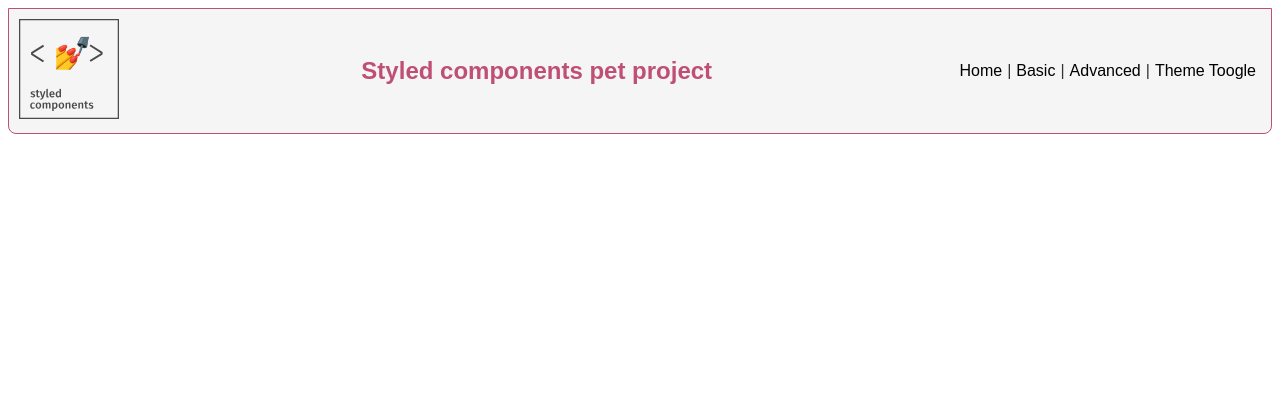
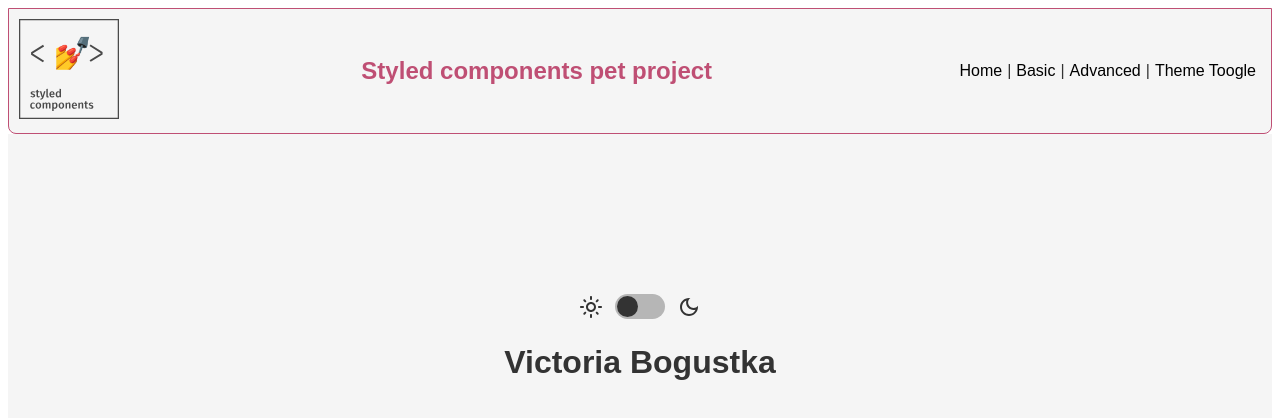
Before and after one commit to Alozi/styled-components, a React (Vite) app: page /theme-toogle in a window 1280 px wide. Shown: the top 418 px of the page. Built offline with nearby package versions, Linux system fonts and the light colour scheme.

Commit message:
Add page ThemeToogle with switch input

```diff
--- a/src/App.jsx
+++ b/src/App.jsx
@@ -5,6 +5,7 @@
 import Basic from "./pages/Basic.jsx";
 import Home from "./pages/Home.jsx";
 import Advanced from "./pages/Advanced.jsx";
+import ThemeToogle from "./pages/ThemeToogle.jsx";
 
 export default function App() {
   return (
@@ -15,6 +16,7 @@
         <Route path="/" element={<Home />} />
         <Route path="/basic" element={<Basic />} />
         <Route path="/advanced" element={<Advanced />} />
+        <Route path="/theme-toogle" element={<ThemeToogle />} />
       </Routes>
     </BrowserRouter>
   );
--- a/src/components/Header.jsx
+++ b/src/components/Header.jsx
@@ -9,7 +9,7 @@
   align-items: center;
   justify-content: space-between;
   border: 1px solid #bf4f74;
-  margin: 0 auto 20px;
+  margin: 0 auto;
   background-color: #f5f5f5;
   border-radius: 0 0 8px 8px;
   padding: 10px;
--- /dev/null
+++ b/src/components/Switch.css
@@ -0,0 +1,44 @@
+.toggle-switch {
+    position: relative;
+    display: inline-block;
+    width: 50px;
+    height: 25px;
+    margin: 0 0.75rem;
+}
+
+.toggle-switch input[type="checkbox"] {
+    display: none;
+}
+
+.toggle-switch .switch {
+    position: absolute;
+    cursor: pointer;
+    background-color: #b6b6b6;
+    border-radius: 25px;
+    top: 0;
+    right: 0;
+    bottom: 0;
+    left: 0;
+    transition: background-color 0.2s ease;
+}
+
+.toggle-switch .switch::before {
+    position: absolute;
+    content: "";
+    left: 2px;
+    top: 2px;
+    width: 21px;
+    height: 21px;
+    background-color: #333;
+    border-radius: 50%;
+    transition: transform 0.3s ease;
+}
+
+.toggle-switch input[type="checkbox"]:checked+.switch::before {
+    transform: translateX(25px);
+    background-color: #333;
+}
+
+.toggle-switch input[type="checkbox"]:checked+.switch {
+    background-color: #2bc6ff;
+}
--- /dev/null
+++ b/src/components/Switch.jsx
@@ -0,0 +1,17 @@
+import { useState } from "react";
+import "./Switch.css";
+
+export default function Switch() {
+  const [isToggled, setIsToggled] = useState(false);
+
+  const onToggle = () => {
+    setIsToggled(!isToggled);
+  };
+
+  return (
+    <label className="toggle-switch">
+      <input type="checkbox" checked={isToggled} onChange={onToggle} />
+      <span className="switch" />
+    </label>
+  );
+}
--- /dev/null
+++ b/src/components/icons/MoonIcon.jsx
@@ -0,0 +1,10 @@
+export default function MoonIcon() {
+  return (
+    <svg viewBox="0 0 24 24" width="24" height="24">
+      <path
+        fill="currentColor"
+        d="M9.37,5.51C9.19,6.15,9.1,6.82,9.1,7.5c0,4.08,3.32,7.4,7.4,7.4c0.68,0,1.35-0.09,1.99-0.27C17.45,17.19,14.93,19,12,19 c-3.86,0-7-3.14-7-7C5,9.07,6.81,6.55,9.37,5.51z M12,3c-4.97,0-9,4.03-9,9s4.03,9,9,9s9-4.03,9-9c0-0.46-0.04-0.92-0.1-1.36 c-0.98,1.37-2.58,2.26-4.4,2.26c-2.98,0-5.4-2.42-5.4-5.4c0-1.81,0.89-3.42,2.26-4.4C12.92,3.04,12.46,3,12,3L12,3z"
+      ></path>
+    </svg>
+  );
+}
--- /dev/null
+++ b/src/components/icons/SunIcon.jsx
@@ -0,0 +1,10 @@
+export default  function SunIcon() {
+  return (
+    <svg viewBox="0 0 24 24" width="24" height="24">
+      <path
+        fill="currentColor"
+        d="M12,9c1.65,0,3,1.35,3,3s-1.35,3-3,3s-3-1.35-3-3S10.35,9,12,9 M12,7c-2.76,0-5,2.24-5,5s2.24,5,5,5s5-2.24,5-5 S14.76,7,12,7L12,7z M2,13l2,0c0.55,0,1-0.45,1-1s-0.45-1-1-1l-2,0c-0.55,0-1,0.45-1,1S1.45,13,2,13z M20,13l2,0c0.55,0,1-0.45,1-1 s-0.45-1-1-1l-2,0c-0.55,0-1,0.45-1,1S19.45,13,20,13z M11,2v2c0,0.55,0.45,1,1,1s1-0.45,1-1V2c0-0.55-0.45-1-1-1S11,1.45,11,2z M11,20v2c0,0.55,0.45,1,1,1s1-0.45,1-1v-2c0-0.55-0.45-1-1-1C11.45,19,11,19.45,11,20z M5.99,4.58c-0.39-0.39-1.03-0.39-1.41,0 c-0.39,0.39-0.39,1.03,0,1.41l1.06,1.06c0.39,0.39,1.03,0.39,1.41,0s0.39-1.03,0-1.41L5.99,4.58z M18.36,16.95 c-0.39-0.39-1.03-0.39-1.41,0c-0.39,0.39-0.39,1.03,0,1.41l1.06,1.06c0.39,0.39,1.03,0.39,1.41,0c0.39-0.39,0.39-1.03,0-1.41 L18.36,16.95z M19.42,5.99c0.39-0.39,0.39-1.03,0-1.41c-0.39-0.39-1.03-0.39-1.41,0l-1.06,1.06c-0.39,0.39-0.39,1.03,0,1.41 s1.03,0.39,1.41,0L19.42,5.99z M7.05,18.36c0.39-0.39,0.39-1.03,0-1.41c-0.39-0.39-1.03-0.39-1.41,0l-1.06,1.06 c-0.39,0.39-0.39,1.03,0,1.41s1.03,0.39,1.41,0L7.05,18.36z"
+      ></path>
+    </svg>
+  );
+}
--- /dev/null
+++ b/src/pages/ThemeToogle.jsx
@@ -0,0 +1,21 @@
+import MoonIcon from "../components/icons/MoonIcon";
+import SunIcon from "../components/icons/SunIcon";
+import Switch from "../components/Switch";
+
+const style = {
+  minHeight: "100vh",
+  textAlign: "center",
+  paddingTop: "10rem",
+  backgroundColor: "#f5f5f5",
+};
+
+export default function ThemeToogle() {
+  return (
+    <div style={style}>
+      <SunIcon />
+      <Switch />
+      <MoonIcon />
+      <h1>Victoria Bogustka</h1>
+    </div>
+  );
+}
```
